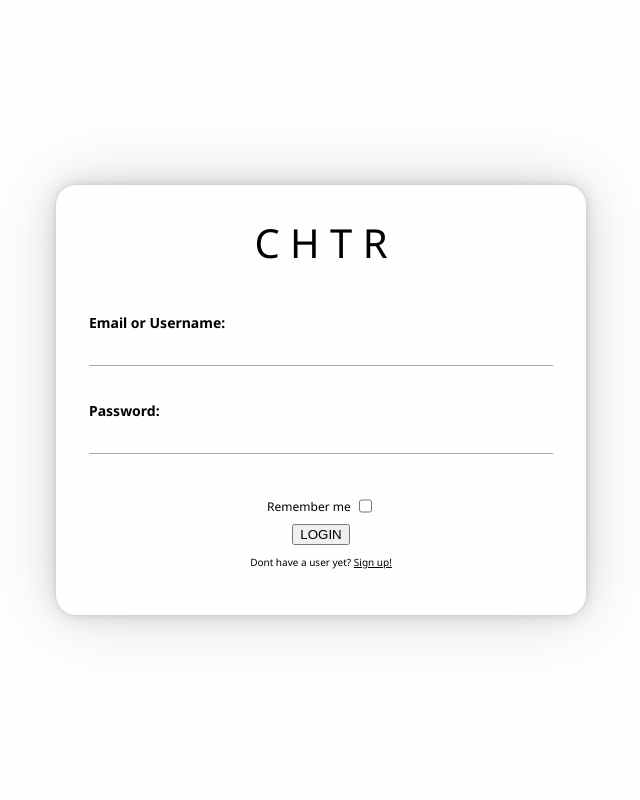
After one commit to ZukLevinson/P2, a PHP site: page /pages/sign in a window 1280 px wide. The commit adds this page. Shown: the whole page, without its empty margins (319-959 px from the left). Run offline with PHP 8.4, Linux system fonts and the light colour scheme.

Commit message:
Final sign-in page and basic chat-menu design

```diff
--- /dev/null
+++ b/src/apis/internal/index.php
@@ -0,0 +1,32 @@
+<?php
+    function open_conn()
+    {
+        $db_host = '192.168.1.17';
+        $db_username = 'root';
+        $db_password = '$jhuVig1572#';
+        $db_name = 'P2';
+
+        $conn = new mysqli($db_host, $db_username, $db_password, $db_name);// or die("Connect failed: %s\n". $conn -> error)
+
+        if (mysqli_connect_errno()) {
+            // If there is an error with the connection, stop the script and display the error.
+            exit('Failed to connect to MySQL: ' . mysqli_connect_error());
+        }
+        return $conn;
+    }
+
+    function close_conn($conn)
+    {
+        $conn->close();
+    }
+
+    function issue($id, $secret){
+        return $id . ":" . hash('sha256', $secret . $id);
+    }
+
+    function validate($token, $secret){
+        $parts = explode(":", $token);
+        if ($parts[1] === hash('sha256', $secret . $parts[0]))
+            return $parts[0];
+        return null;
+    }
--- /dev/null
+++ b/src/pages/sign/index.php
@@ -0,0 +1,72 @@
+<?php
+    include_once '../../apis/internal/index.php';
+
+    session_start();
+
+    if (isset($_COOKIE['auth-token'])) {
+        header('Location: ../pages/chat?auth-token=' . $_COOKIE['auth-token']);
+    } else {
+        unset($_COOKIE['login-time']);
+        setcookie('login-time', null, -1, '/');
+    }
+?>
+<html lang="en">
+<head>
+    <title>CHTR - Sign in</title>
+    <link rel="stylesheet" type="text/css" href="../../stylesheets/styles.css">
+</head>
+<body>
+<div style="height: 100%;display: flex;align-items: center;">
+    <div class="signage">
+        <div class="logo" style="margin-bottom: 40px;">
+            <a>C H T R</a>
+        </div>
+        <div class="credentials" id="credentials_login">
+            <form action="../../apis/auth/index.php" method="post" enctype="multipart/form-data">
+                <table class="login" style="width:100%;">
+                    <tr>
+                        <td>
+                            <p>Email or Username:</p>
+                        </td>
+                    </tr>
+                    <tr class="spaceUnder">
+                        <td>
+                            <label>
+                                <input type="text" style="width:100%;" name="username">
+                            </label>
+                        </td>
+                    </tr>
+                    <tr>
+                        <td>
+                            <p>Password:</p>
+                        </td>
+                    </tr>
+                    <tr class="spaceUnder">
+                        <td>
+                            <label>
+                                <input type="password" style="width:100%;" name="password">
+                            </label>
+                        </td>
+                    </tr>
+                </table>
+                <div style="margin: auto;text-align: center;">
+                    <label for="remember-me" style="display: inline-block;vertical-align: middle;font-size:12px;">Remember
+                        me </label>
+                    <input type="checkbox" style="display: inline-block;vertical-align: middle;" name="remember-me"
+                           id="remember-me" value="remember">
+                </div>
+                <button type="submit">LOGIN</button>
+                <p style="font-size: 10px;">Dont have a user yet? <a style="color:black;text-decoration: underline;">Sign
+                        up!</a></p>
+                <?php if (isset($_SESSION['login-error'])) {
+                    echo "<p style='color:darkred;font-size:10px;'>" . $_SESSION['login-error'] . "</p>";
+                    unset($_SESSION['login-error']);
+                } ?>
+        </div>
+        </form>
+    </div>
+</div>
+</div>
+
+</body>
+</html>
--- /dev/null
+++ b/src/stylesheets/styles.css
@@ -0,0 +1,197 @@
+@import url('https://fonts.googleapis.com/css2?family=Noto+Sans&display=swap');
+@import url('https://fonts.googleapis.com/css2?family=Noto+Sans:wght@700&display=swap');
+
+body, html {
+    background-color: #FEFEFF;
+    font-family: 'Noto Sans', sans-serif;
+    margin: 0;
+    overflow: hidden;
+}
+
+/*Sign page*/
+.signage {
+    background-color: #FEFEFF;
+    border-radius: 20px;
+    box-shadow: 0 0 2.2px rgba(0, 0, 0, 0.034),
+    0 0 5.3px rgba(0, 0, 0, 0.048),
+    0 0 10px rgba(0, 0, 0, 0.06),
+    0 0 17.9px rgba(0, 0, 0, 0.072),
+    0 0 33.4px rgba(0, 0, 0, 0.086),
+    0 0 80px rgba(0, 0, 0, 0.12);
+    width: 470px;
+    height: 370px;
+    padding: 30px;
+    margin: auto;
+    text-align: center;
+
+}
+
+.logo {
+    font-size: 40px;
+}
+
+tr.spaceUnder > td {
+    padding-bottom: 2em;
+}
+
+input {
+    border: none;
+    background-color: #FEFEFF;
+    border-bottom: 1px solid darkgrey;
+    height: 30px;
+    font-size: 12px;
+    padding-left: 20px;
+}
+
+.item-input:focus, input[type=password]:focus {
+    background-color: #FEFEFF;
+    outline: none;
+    border-bottom: 2px solid darkgrey;
+}
+
+input:-webkit-autofill,
+input:-webkit-autofill:hover,
+input:-webkit-autofill:focus,
+input:-webkit-autofill:active {
+    -webkit-box-shadow: 0 0 0 30px #FEFEFF inset !important;
+    font-size: inherit;
+
+}
+
+/*Disable auto-complete background*/
+.login p {
+    font-size: 14px;
+    font-weight: bold;
+}
+
+.submit_button {
+    /*background-color: black;*/
+    width: 100px;
+    border: none;
+    color: black;
+    text-decoration: none;
+    cursor: pointer;
+    font-size: 16px;
+    margin: auto;
+}
+
+/*Chat page*/
+.inline {
+    display: inline-block;
+    vertical-align: top;
+
+}
+
+.side_menu {
+    width: 23%;
+    height: 100%;
+    box-shadow: 0 0 2.2px rgba(0, 0, 0, 0.034),
+    0 0 5.3px rgba(0, 0, 0, 0.048),
+    0 0 10px rgba(0, 0, 0, 0.06);
+    float: left;
+
+}
+
+.chat {
+    width: 77%;
+    height: 100%;
+    float: right;
+    padding-left: 20px;
+    box-sizing: border-box;
+}
+
+/*Chat - side menu*/
+.header {
+    width: 100%;
+    text-align: center;
+}
+
+.menu {
+    display: flex;
+    flex-wrap: nowrap;
+}
+
+.menu > div {
+    width: 100%;
+    height: 40px;
+    text-align: center;
+    font-size: 14px;
+    border-top: 1px solid black;
+    margin-left: 10px;
+    margin-right: 10px;
+    margin-top: 10px;
+    text-transform: uppercase;
+    box-sizing: border-box;
+    transition: background-color ease-in-out 0.2s;
+}
+
+.menu > div:hover {
+    border-top-width: 2px;
+    background-color: dimgray;
+}
+
+.menu > div a {
+    padding-top: 5px;
+    transition: font-weight 0s;
+    cursor: pointer;
+}
+
+.menu > div a:hover {
+    font-weight: bold;
+    letter-spacing: 1px;
+}
+
+.information {
+    width: calc(100% - 20px);
+    height: calc(100% - 150px);
+    margin-left: 10px;
+    margin-right: 10px;
+    margin-bottom: 10px;
+    overflow: hidden;
+}
+.information:hover{
+    overflow: auto;
+}
+/*Custom scroll bar*/
+::-webkit-scrollbar {
+    width: 2px;
+}
+::-webkit-scrollbar-track {
+    background: #f1f1f1;
+    border-radius: 1px;
+}
+
+/* Handle */
+::-webkit-scrollbar-thumb {
+    background: #888;
+    border-radius: 1px;
+}
+
+/* Handle on hover */
+::-webkit-scrollbar-thumb:hover {
+    background: #555;
+}
+/*END*/
+
+/*Information - message cell*/
+.information .time {
+    font-size: 10px;
+}
+
+.information .message {
+    width: 100%;
+    font-size: 10px;
+}
+
+.information .room\+time {
+    font-size: 14px;
+    font-weight: bold;
+}
+/*END*/
+
+/*Footer*/
+.footer{
+    margin-top:15px;
+    font-size:10px;
+    color:darkgray;
+}
```
Also changed, not shown: src/apis/auth/index.php (added, +54 -0 lines), src/index.php (+18 -0 lines), src/pages/chat/index.php (added, +215 -0 lines), coffe-latte-100-arabica.jpg (added), src/apis/auth/private/.htaccess (added).
